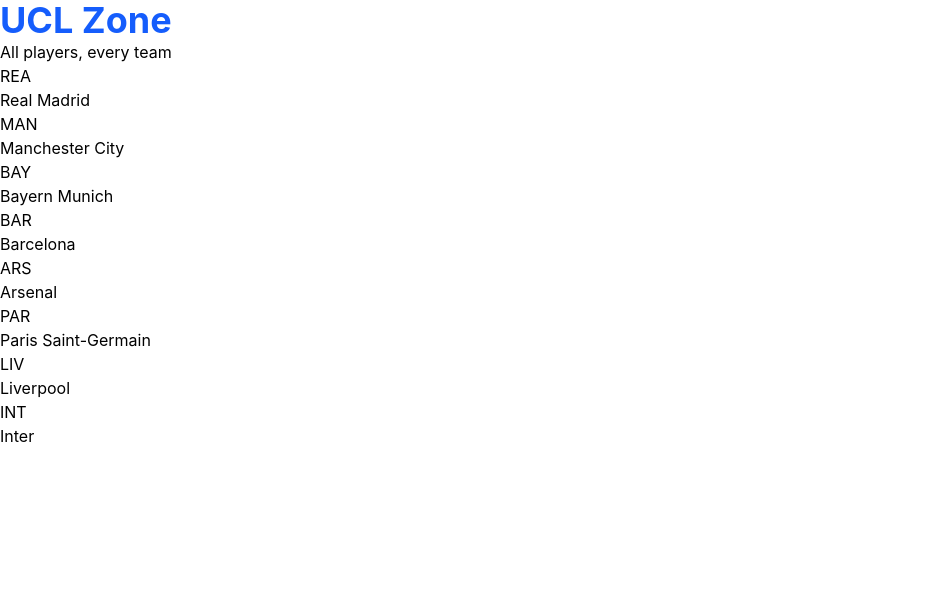
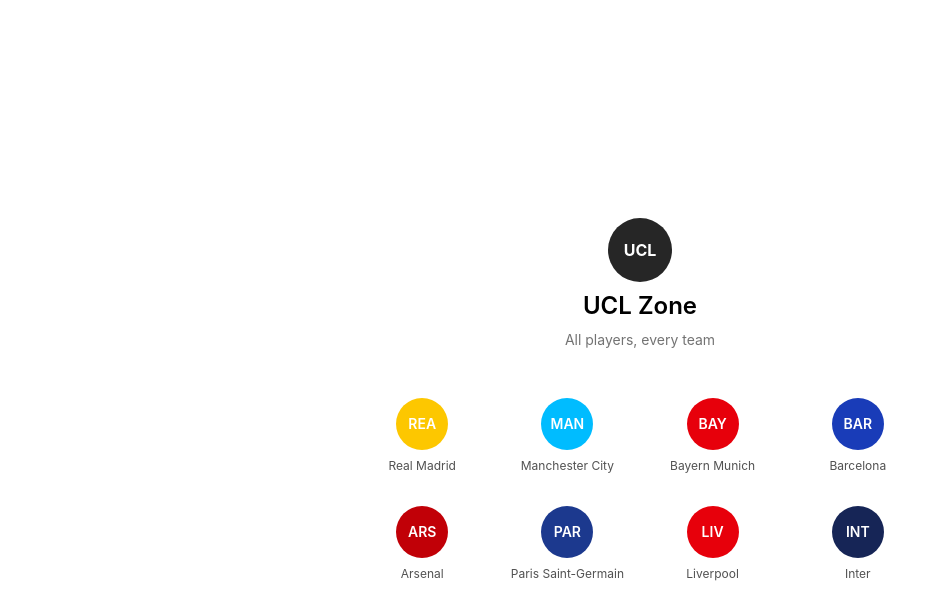
Before and after one commit to nuhad-05/ucl-zone-frontend, a React (Vite) app: page / in a window 1280 px wide. Shown: the top 616 px of the page, without its empty margins (0-949 px from the left). Built offline with nearby package versions, Linux system fonts and the light colour scheme.

Commit message:
Styled the splash screen with Tailwind

```diff
--- a/src/Splash.jsx
+++ b/src/Splash.jsx
@@ -1,31 +1,40 @@
 import { Link } from 'react-router-dom'
 
 const TEAMS = [
-  'Real Madrid',
-  'Manchester City',
-  'Bayern Munich',
-  'Barcelona',
-  'Arsenal',
-  'Paris Saint-Germain',
-  'Liverpool',
-  'Inter',
+  { name: 'Real Madrid', color: 'bg-yellow-400' },
+  { name: 'Manchester City', color: 'bg-sky-400' },
+  { name: 'Bayern Munich', color: 'bg-red-600' },
+  { name: 'Barcelona', color: 'bg-blue-800' },
+  { name: 'Arsenal', color: 'bg-red-700' },
+  { name: 'Paris Saint-Germain', color: 'bg-blue-900' },
+  { name: 'Liverpool', color: 'bg-red-600' },
+  { name: 'Inter', color: 'bg-blue-950' },
 ]
 
 function Splash() {
   return (
-    <div>
-      <div>
-        <Link to="/players">
-<h1 className="text-4xl font-bold text-blue-600">UCL Zone</h1>
-          <p>All players, every team</p>
-        </Link>
-      </div>
+    <div className="min-h-screen flex flex-col items-center justify-center gap-12 px-4">
+      <Link to="/players" className="flex flex-col items-center gap-2">
+        <div className="w-16 h-16 rounded-full bg-neutral-800 flex items-center justify-center text-white font-bold">
+          UCL
+        </div>
+        <h1 className="text-2xl font-semibold">UCL Zone</h1>
+        <p className="text-sm text-neutral-500">All players, every team</p>
+      </Link>
 
-      <div>
+      <div className="grid grid-cols-4 gap-8">
         {TEAMS.map((team) => (
-          <Link key={team} to={`/team/${encodeURIComponent(team)}`}>
-            <div>{team.slice(0, 3).toUpperCase()}</div>
-            <p>{team}</p>
+          <Link
+            key={team.name}
+            to={`/team/${encodeURIComponent(team.name)}`}
+            className="flex flex-col items-center gap-2"
+          >
+            <div
+              className={`w-13 h-13 rounded-full ${team.color} flex items-center justify-center text-white text-sm font-semibold`}
+            >
+              {team.name.slice(0, 3).toUpperCase()}
+            </div>
+            <p className="text-xs text-neutral-600">{team.name}</p>
           </Link>
         ))}
       </div>
```
